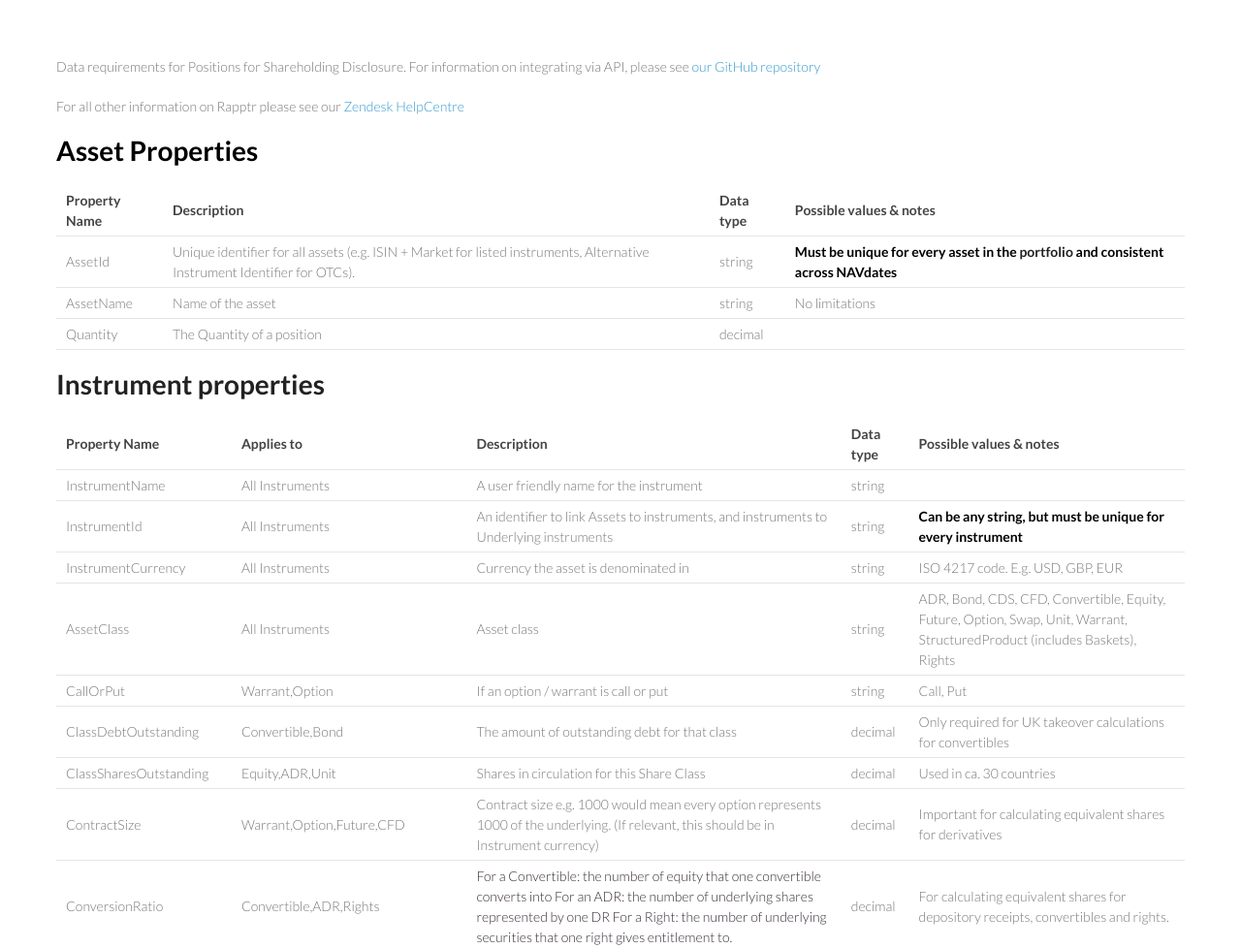
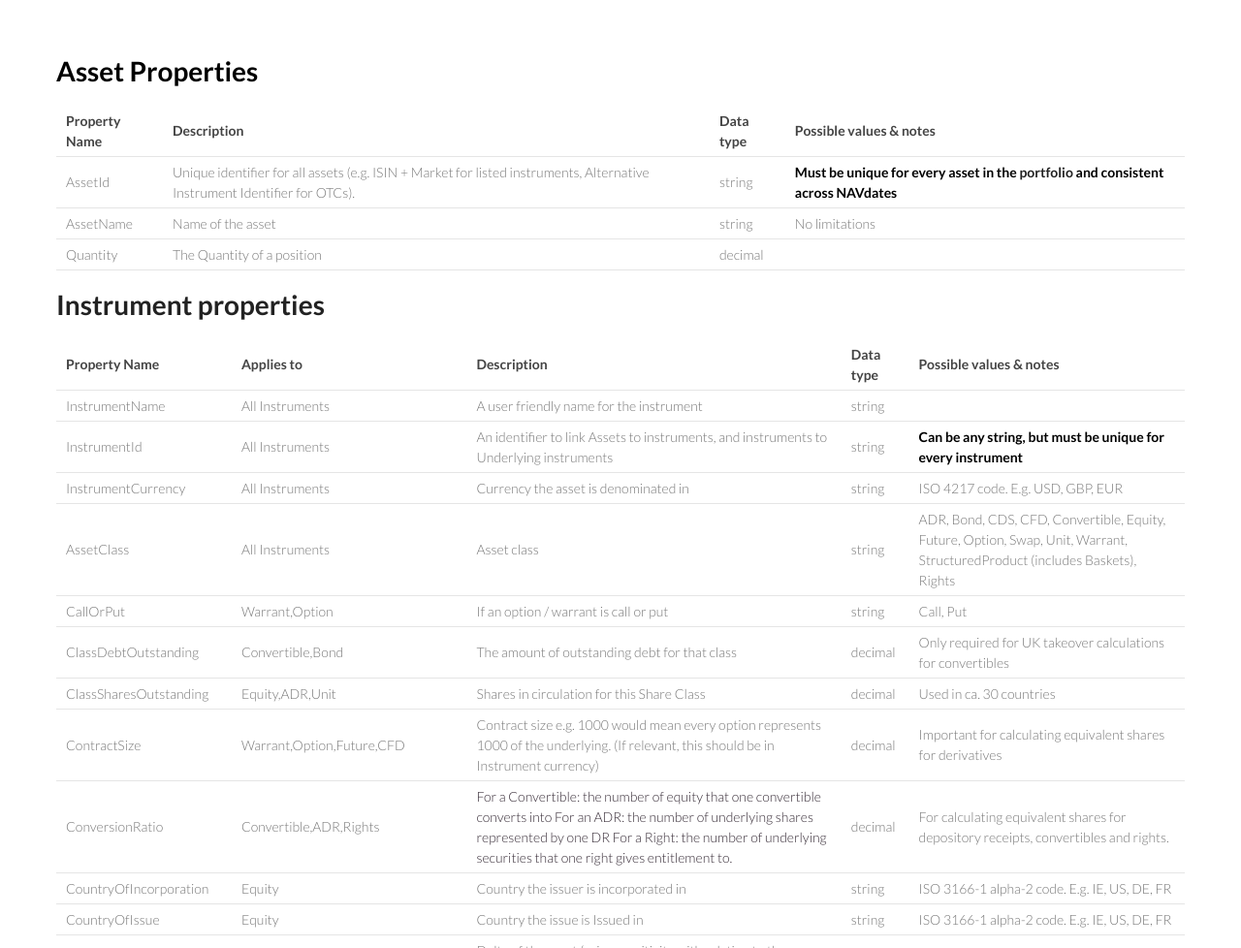
Before and after one commit to iagomartinez/fundapps.github.io, a plain HTML site: page test.html in a window 1280 px wide. Shown: the top 978 px of the page at 97% size. Drawn offline with Linux system fonts and the light colour scheme.

Commit message:
no message

```diff
--- a/test.html
+++ b/test.html
@@ -12,11 +12,6 @@
     <![endif]-->
   </head>
   <body>
-      <div class="wiki-content" id="main-content">
-        <p>Data requirements for Positions for Shareholding Disclosure.&nbsp;For information on integrating via API, please see <a href= "https://github.com/fundapps/api-examples" rel="nofollow">our GitHub repository</a></p>
-
-        <p>For all other information on Rapptr please see our <a href="https://fundapps.zendesk.com/hc/en-us">Zendesk HelpCentre</a></p>
-
     <h1 id="Positions-AssetProperties"><span style="color: rgb(0,0,0);">Asset Properties</span></h1>
 
     <div class="table-wrap">
@@ -410,7 +405,6 @@
             </table>
         </div>
     </div>
-    </div>
     <script src="javascripts/scale.fix.js"></script>
   </body>
 </html>
```
Lines whose indentation alone changed are shown as unchanged.
